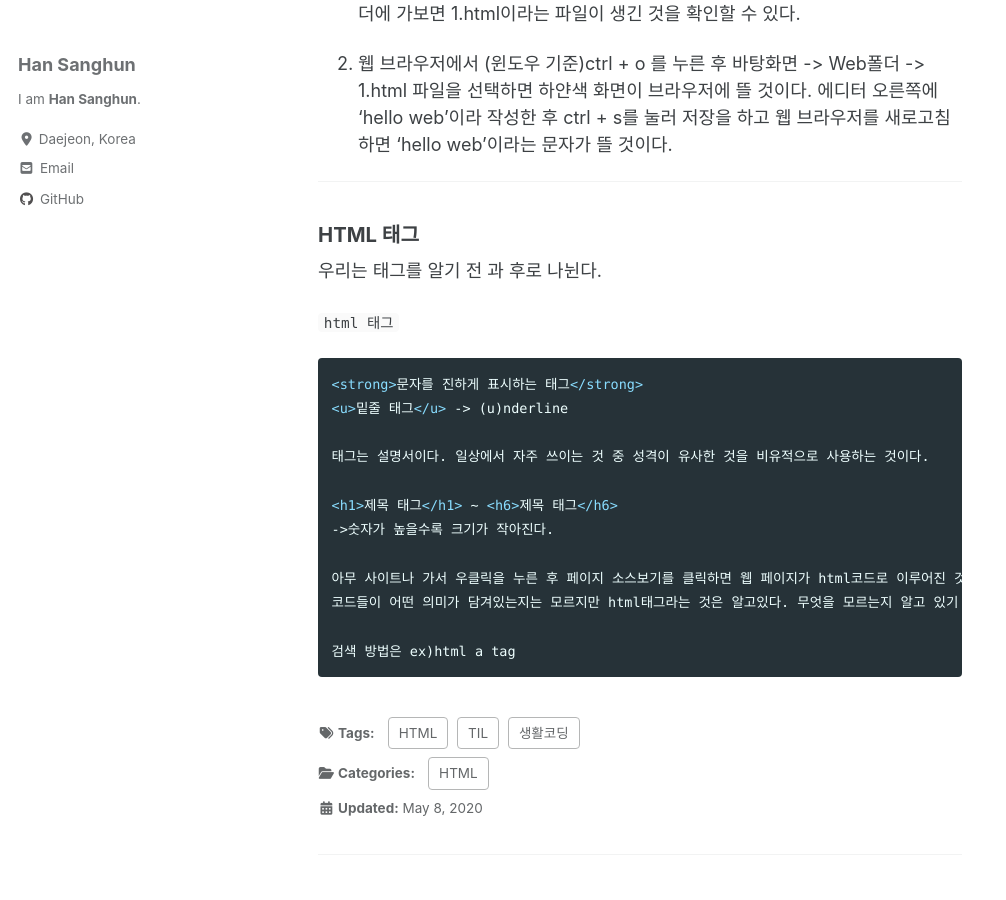
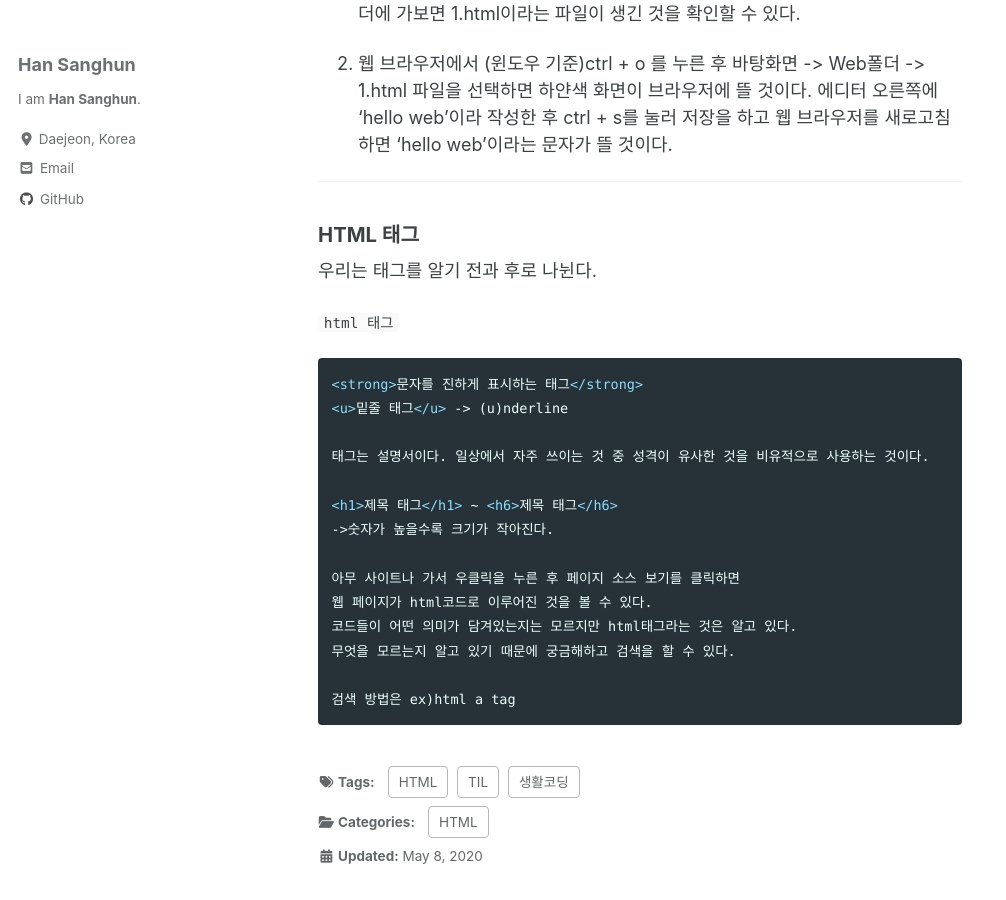
Before and after one commit to HanSanghun94/HanSanghun94.github.io, a Jekyll site: the page built from _posts/2020-05-08-html(2).md, in a window 1280 px wide and 900 px high, scrolled down 836 px. Shown: the whole window, without its empty margins (0-1006 px from the left). Built offline with Jekyll 4.4.1, drawn with Linux system fonts in a browser that asks for light colours; cached includes are drawn as plain includes; nearby versions of some CDN libraries.

````diff
--- a/_posts/2020-05-08-html(2).md
+++ b/_posts/2020-05-08-html(2).md
@@ -30,7 +30,7 @@ toc : true
 
 ### HTML 태그
 
-우리는 태그를 알기 전 과 후로 나뉜다.
+우리는 태그를 알기 전과 후로 나뉜다.
 
 `html 태그`
 
@@ -43,8 +43,10 @@ toc : true
 <h1>제목 태그</h1> ~ <h6>제목 태그</h6>
 ->숫자가 높을수록 크기가 작아진다.
 
-아무 사이트나 가서 우클릭을 누른 후 페이지 소스보기를 클릭하면 웹 페이지가 html코드로 이루어진 것을 볼 수 있다.
-코드들이 어떤 의미가 담겨있는지는 모르지만 html태그라는 것은 알고있다. 무엇을 모르는지 알고 있기 때문에 궁금해 하고 검색을 할 수 있다.
+아무 사이트나 가서 우클릭을 누른 후 페이지 소스 보기를 클릭하면
+웹 페이지가 html코드로 이루어진 것을 볼 수 있다.
+코드들이 어떤 의미가 담겨있는지는 모르지만 html태그라는 것은 알고 있다.
+무엇을 모르는지 알고 있기 때문에 궁금해하고 검색을 할 수 있다.
 
 검색 방법은 ex)html a tag
 ```
````
